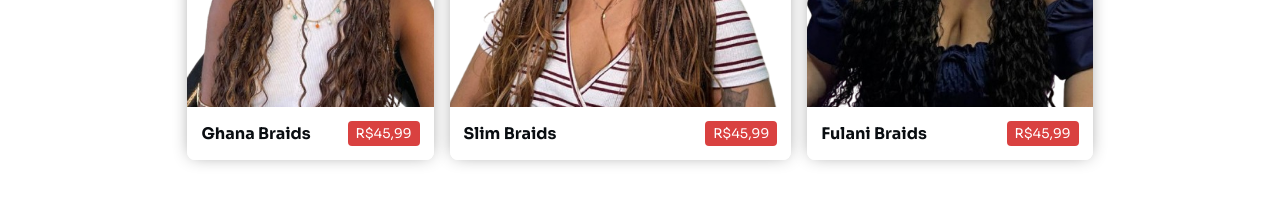
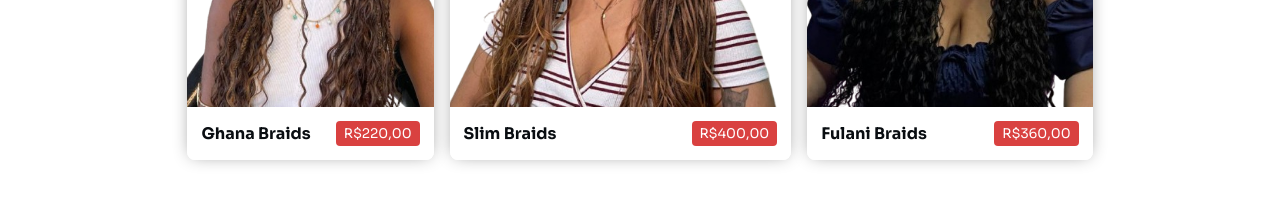
Before and after one commit to AlexandreMachado98/ThamyBraidss, a plain HTML site: page index.html in a window 1280 px wide. Shown: the part 1920-2131 px from the top of the page. Drawn offline with nearby package versions, Linux system fonts and the light colour scheme.

Commit message:
Update index.html
atualização de valores

```diff
--- a/index.html
+++ b/index.html
@@ -101,17 +101,17 @@ Escolha o seu estilo favorito e venha viver essa experiência única!</p>
 <section class="haircuts"><div class="haircut" data-AOS="fade-up" data-AOS-delay="150"><img alt="Ghana Braids" src="assets/Ghana_Braids-removebg-preview.png"/><div class="haircut-info">
 <strong>Ghana Braids</strong>
 <button>
-    R$45,99
+    R$220,00
 </button>
 </div></div><div class="haircut" data-AOS="fade-up" data-AOS-delay="250"><img alt="Slim Braids" src="assets/Slim_Braids-removebg-preview.png"/><div class="haircut-info">
 <strong>Slim Braids</strong>
 <button>
-    R$45,99
+    R$400,00
 </button>
 </div></div><div class="haircut" data-AOS="fade-up" data-AOS-delay="400"><img alt="Fulani Braids" src="assets/Fulani_Braids-removebg-preview.png"/><div class="haircut-info">
 <strong>Fulani Braids</strong>
 <button>
-    R$45,99
+    R$360,00
 </button>
 </div>
 
```
